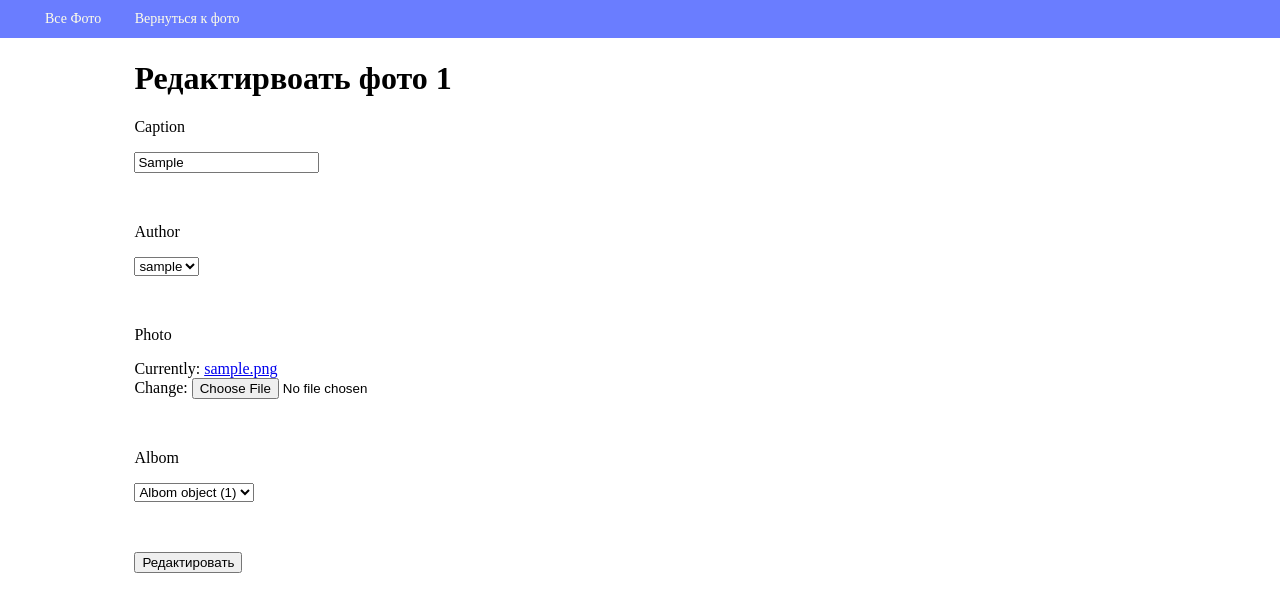
After one commit to tilekbai/Exam_9, a Django app: page /1/update/photo/ in a window 1280 px wide. The commit adds this page. Shown: the top 612 px of the page. Run offline with Django 3.2, Linux system fonts and the light colour scheme; tables that the repository leaves empty hold one stand-in row (values such as "Sample post"); parts of the project's set-up code (start-up, migrations or seed data) failed here and were passed over.

Commit message:
Создано представление для обновления фото

```diff
--- a/source/gallery/templates/partial/photo_list.html
+++ b/source/gallery/templates/partial/photo_list.html
@@ -14,6 +14,7 @@
         {% else %}
 
         {% endif %}
+        <p><a href="{% url 'gallery:view-photo' photo.pk %}">more</a></p>
     </div>
 
 {% empty %}
--- /dev/null
+++ b/source/gallery/templates/photo/update.html
@@ -0,0 +1,10 @@
+{% extends 'base.html' %}
+
+{% block menu %}<li><a href="{% url 'gallery:view-photo' photo.id %}">Вернуться к фото</a></li>{% endblock menu %}
+{% block page_header %}Редактирвоать фото {{ photo.id }}{% endblock page_header %}
+
+{% block content %}
+    <form action="{% url 'gallery:update-photo' photo.id %}" method="post">
+        {% include "partial/form.html" with button_text="Редактировать" %}
+    </form>
+{% endblock content %}
--- a/source/gallery/templates/photo/view.html
+++ b/source/gallery/templates/photo/view.html
@@ -1,6 +1,7 @@
 {% extends "base.html" %}
 
 {% block menu %}
+<li><a href="{% url 'gallery:update-photo' photo.pk %} ">Change</a></li>
 {% endblock menu %}
 
 {% block page_header %}Photo {{ photo.id }}{% endblock page_header %}
--- a/source/gallery/urls.py
+++ b/source/gallery/urls.py
@@ -11,4 +11,5 @@ urlpatterns = [
     path('', IndexView.as_view(), name='index'),
     path('<int:pk>/', PhotoView.as_view(), name='view-photo'),
     path('create/photo/', CreatePhotoView.as_view(), name='add'),
+    path('<int:pk>/update/photo/', PhotoUpdateView.as_view(), name='update-photo'),
 ]
--- a/source/gallery/views.py
+++ b/source/gallery/views.py
@@ -1,6 +1,6 @@
 from django.shortcuts import render
 from django.shortcuts import redirect
-from django.views.generic import ListView, DetailView, CreateView
+from django.views.generic import ListView, DetailView, CreateView, UpdateView
 from django.urls import reverse, reverse_lazy
 from django.db.models import Q
 from django.utils.http import urlencode
@@ -59,3 +59,13 @@ class CreatePhotoView(CreateView):
     form_class = PhotoForm
     model = Photo
     success_url = reverse_lazy('gallery:index')
+
+
+class PhotoUpdateView(UpdateView):
+    form_class = PhotoForm
+    model = Photo
+    template_name = 'photo/update.html'
+    context_object_name = 'photo'
+
+    def get_success_url(self):
+        return reverse('gallery:view-photo', kwargs={'pk': self.kwargs.get('pk')})
```
